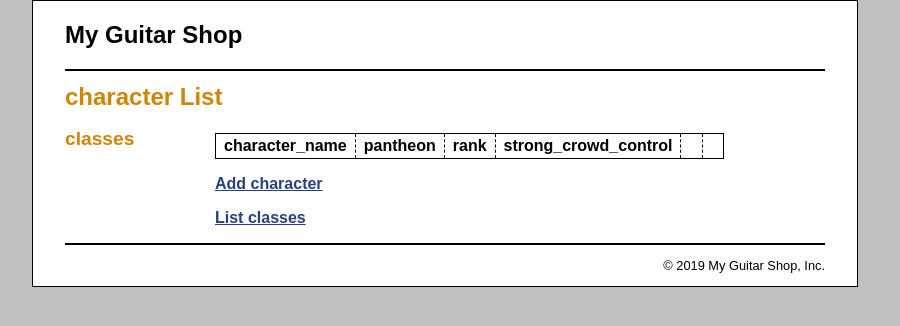
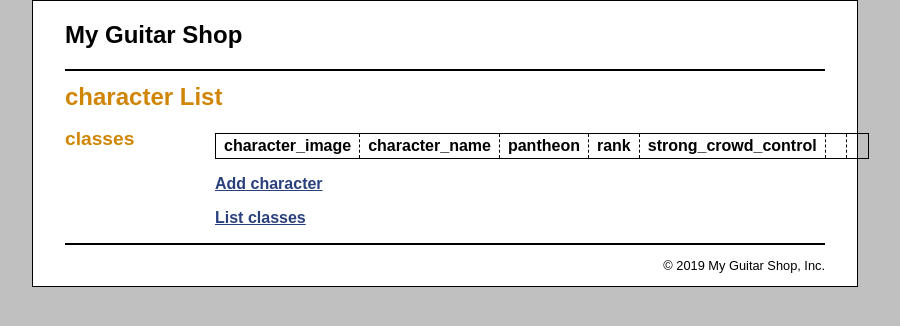
Before and after one commit to ThomasMckeown/mvc, a PHP site: page /character_manager/character_list.php in a window 1280 px wide. Shown: the top 326 px of the page, without its empty margins (195-1095 px from the left). Run offline with PHP 8.4, Linux system fonts and the light colour scheme; data that the repository does not hold is empty.

Commit message:
updated the character_list.php page
updated the character_list.php so it will now display images
alongside other character details

```diff
--- a/character_manager/character_list.php
+++ b/character_manager/character_list.php
@@ -1,4 +1,6 @@
-<?php include '../view/header.php'; ?>
+<?php include '../view/header.php';
+include "../model/database.php";
+?>
 <main>
 
     <h1>character List</h1>
@@ -15,6 +17,7 @@
         <table>
             <tr>
 <!--                <th>character_id</th>-->
+                <th>character_image</th>
                 <th>character_name</th>
                 <th class="right">pantheon</th>
                 <th class="right">rank</th>
@@ -26,6 +29,7 @@
             <?php foreach ($characters as $character) : ?>
             <tr>
 <!--                <td><?php echo $character['character_id']; ?></td>-->
+                <td><?php echo $character['character_image']; ?></td>
                 <td><?php echo $character['character_name']; ?></td>
                 <td class="right"><?php echo $character['pantheon']; ?></td>
                 <td class="right"><?php echo $character['rank']; ?></td>
```
